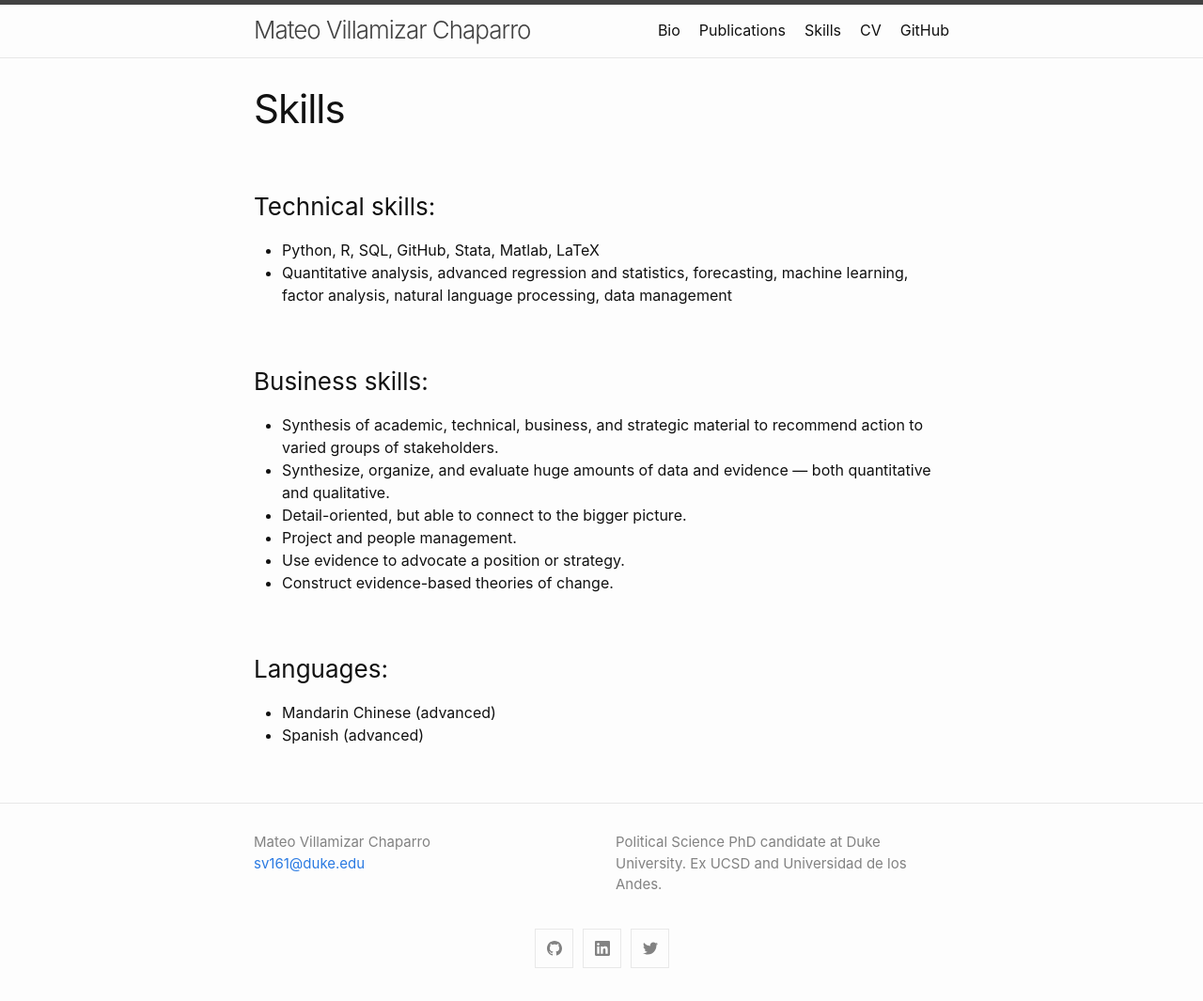
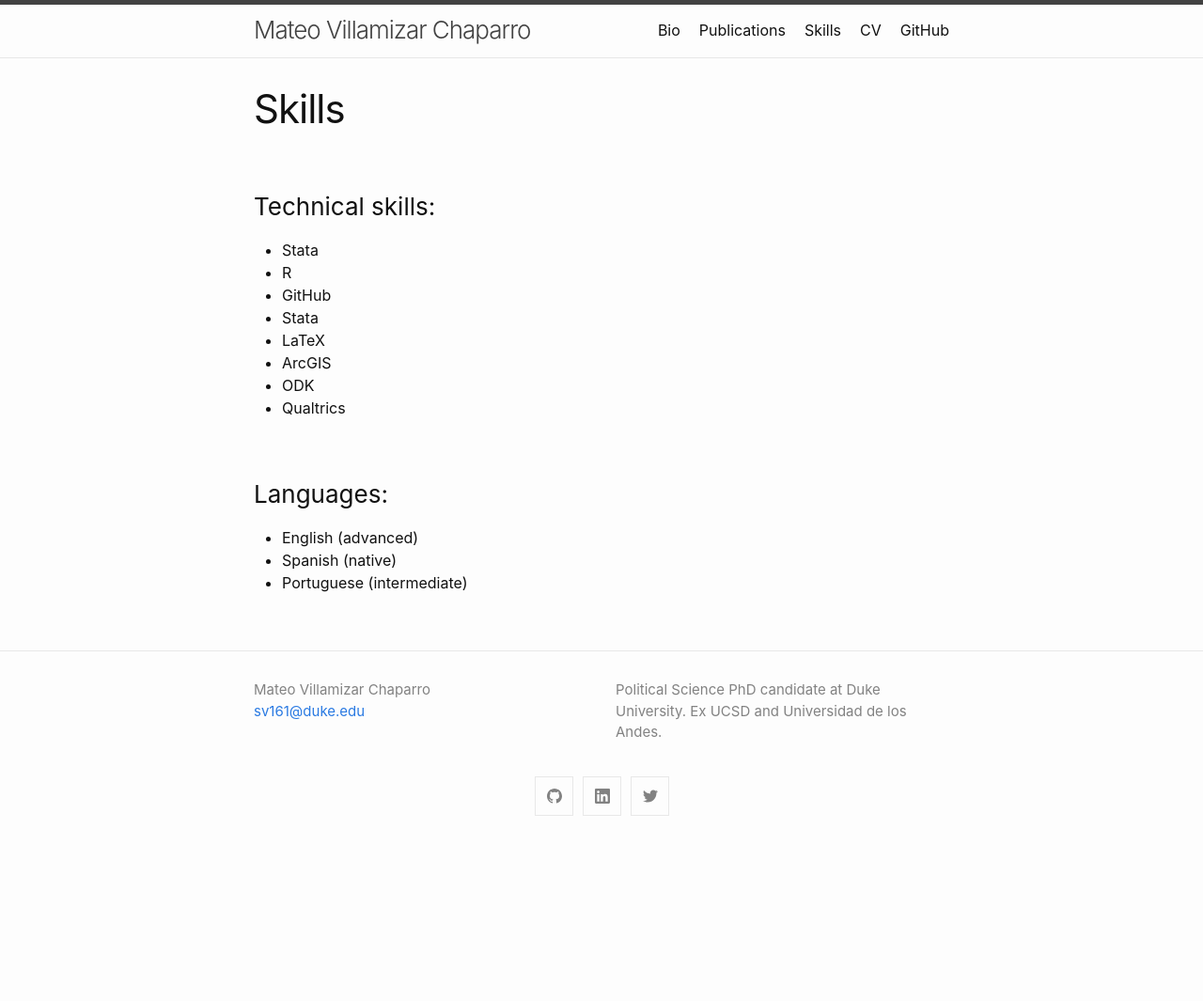
Before and after one commit to MateoVillamizarChaparro/MateoVillamizarChaparro.github.io, a Jekyll site: the page built from skills.md, in a window 1280 px wide. Shown: the whole page at 94% size. Built offline with Jekyll 4.4.1, drawn with Linux system fonts in a browser that asks for light colours; our own code applies the rules of GitHub Pages for plain Markdown files; after the commit the page ends 903 px from its top, so only the background shows below that.

Commit message:
Update skills.md

```diff
--- a/skills.md
+++ b/skills.md
@@ -4,17 +4,17 @@ title: Skills
 ---
 
 ### Technical skills:
-  - Python, R, SQL, GitHub, Stata, Matlab, LaTeX
-  - Quantitative analysis, advanced regression and statistics, forecasting, machine learning, factor analysis, natural language processing, data management
+  - Stata
+  - R
+  - GitHub
+  - Stata
+  - LaTeX
+  - ArcGIS
+  - ODK
+  - Qualtrics
 
-### Business skills:
-  - Synthesis of academic, technical, business, and strategic material to recommend action to varied groups of stakeholders.
-  - Synthesize, organize, and evaluate huge amounts of data and evidence — both quantitative and qualitative.
-  - Detail-oriented, but able to connect to the bigger picture.
-  - Project and people management.
-  - Use evidence to advocate a position or strategy.
-  - Construct evidence-based theories of change.
 
 ### Languages:
-  - Mandarin Chinese (advanced)
-  - Spanish (advanced)
+  - English (advanced)
+  - Spanish (native)
+  - Portuguese (intermediate)
```
